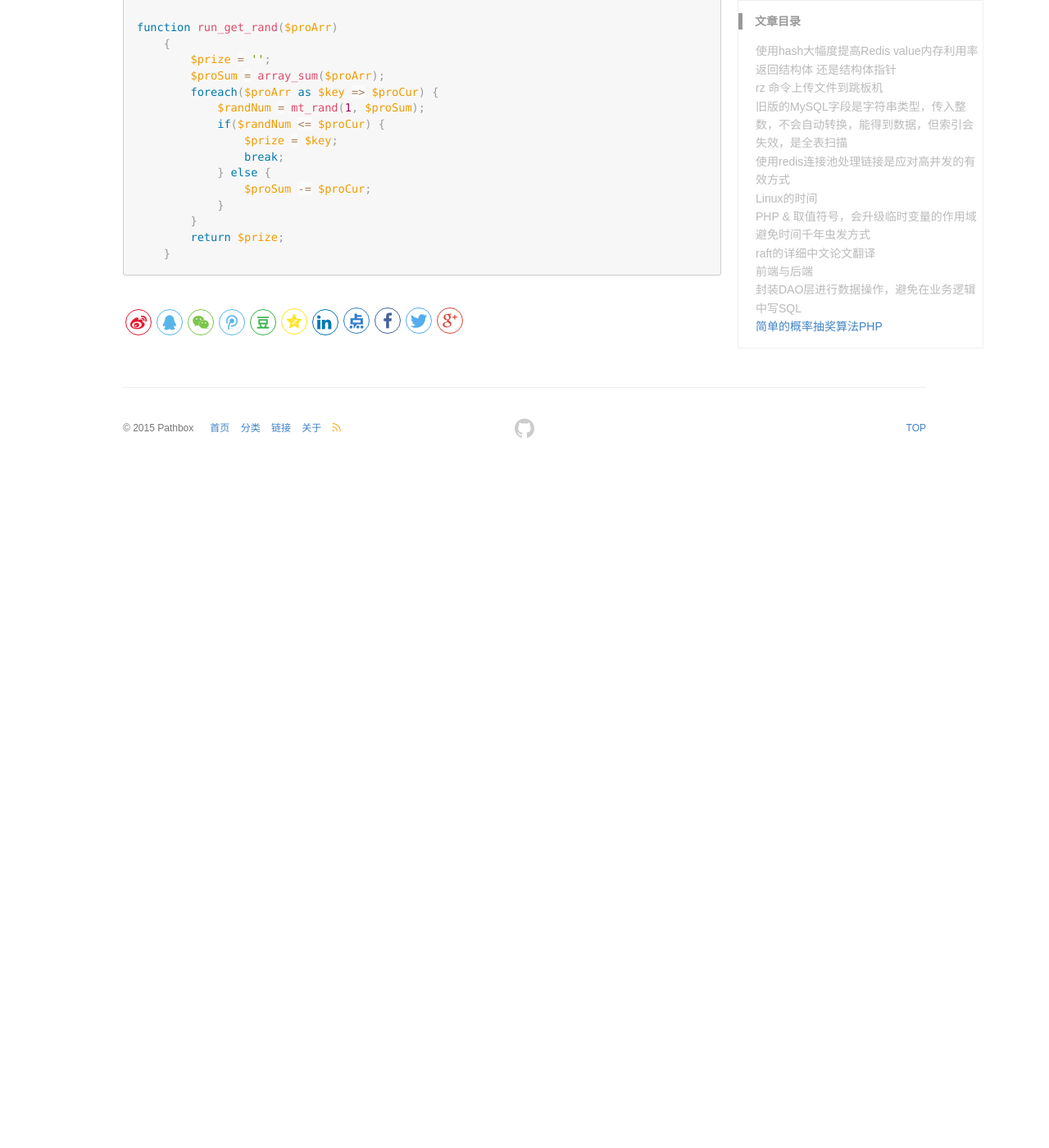
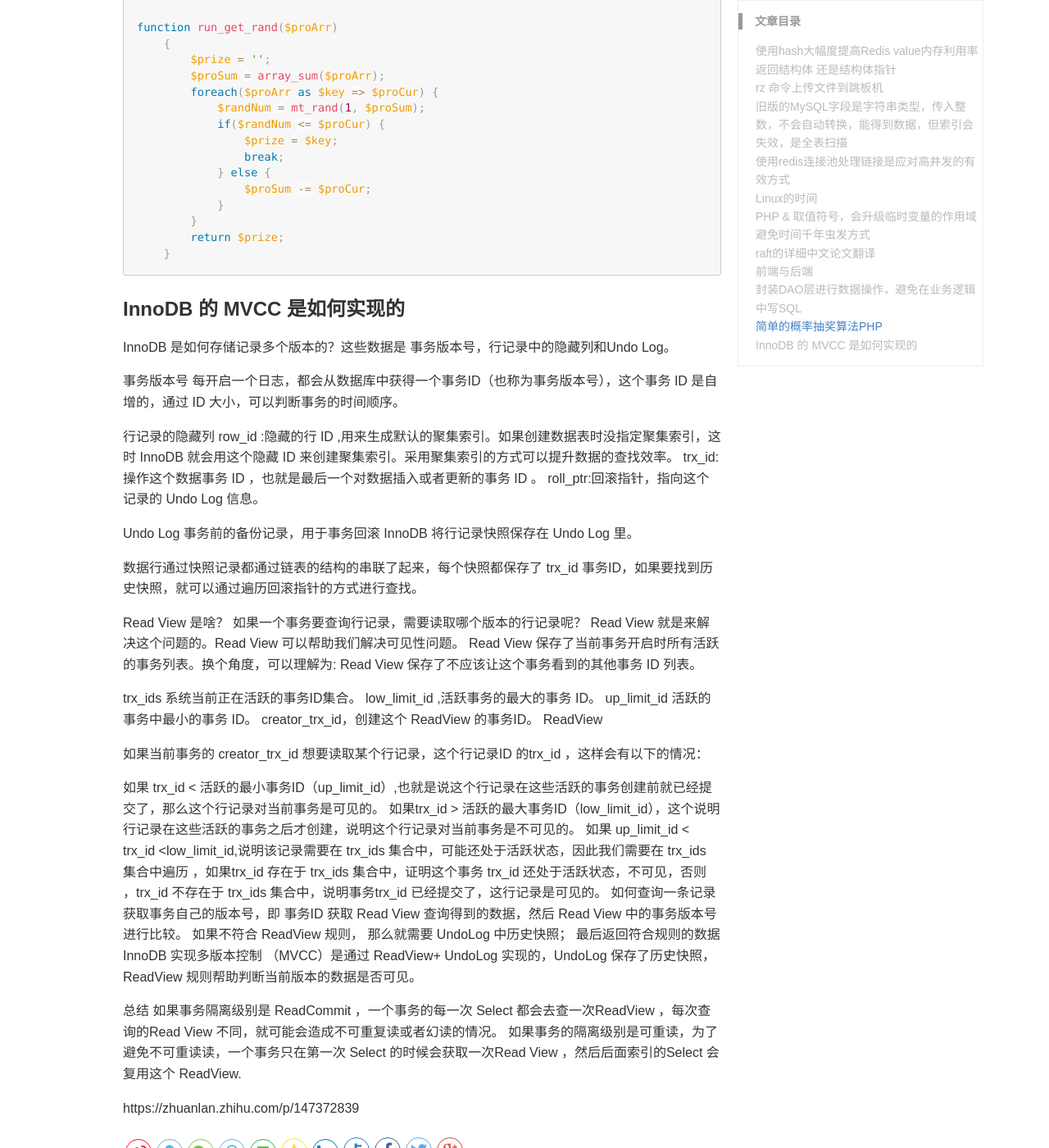
Before and after one commit to pathbox/pathbox.github.io, a Jekyll site: the page built from _posts/2021-07-16-work-summary-in-Tencent-50.md, in a window 1280 px wide and 1400 px high, scrolled down 3010 px. Shown: the whole window at 82% size. Built offline with Jekyll 4.4.1, drawn with Linux system fonts in a browser that asks for light colours; before the commit the page ends 3581 px from its top, so only the background shows below that.

Commit message:
InnoDB 的 MVCC 是如何实现的

````diff
--- a/_posts/2021-07-16-work-summary-in-Tencent-50.md
+++ b/_posts/2021-07-16-work-summary-in-Tencent-50.md
@@ -130,3 +130,47 @@ function run_get_rand($proArr)
         return $prize;
     }
 ```
+
+### InnoDB 的 MVCC 是如何实现的
+InnoDB 是如何存储记录多个版本的？这些数据是 事务版本号，行记录中的隐藏列和Undo Log。
+
+事务版本号
+每开启一个日志，都会从数据库中获得一个事务ID（也称为事务版本号），这个事务 ID 是自增的，通过 ID 大小，可以判断事务的时间顺序。
+
+行记录的隐藏列
+row_id :隐藏的行 ID ,用来生成默认的聚集索引。如果创建数据表时没指定聚集索引，这时 InnoDB 就会用这个隐藏 ID 来创建聚集索引。采用聚集索引的方式可以提升数据的查找效率。
+trx_id: 操作这个数据事务 ID ，也就是最后一个对数据插入或者更新的事务 ID 。
+roll_ptr:回滚指针，指向这个记录的 Undo Log 信息。
+
+Undo Log 事务前的备份记录，用于事务回滚
+InnoDB 将行记录快照保存在 Undo Log 里。
+
+数据行通过快照记录都通过链表的结构的串联了起来，每个快照都保存了 trx_id 事务ID，如果要找到历史快照，就可以通过遍历回滚指针的方式进行查找。
+
+Read View 是啥？
+如果一个事务要查询行记录，需要读取哪个版本的行记录呢？ Read View 就是来解决这个问题的。Read View 可以帮助我们解决可见性问题。 Read View 保存了当前事务开启时所有活跃的事务列表。换个角度，可以理解为: Read View 保存了不应该让这个事务看到的其他事务 ID 列表。
+
+trx_ids 系统当前正在活跃的事务ID集合。
+low_limit_id ,活跃事务的最大的事务 ID。
+up_limit_id 活跃的事务中最小的事务 ID。
+creator_trx_id，创建这个 ReadView 的事务ID。
+ReadView
+
+如果当前事务的 creator_trx_id 想要读取某个行记录，这个行记录ID 的trx_id ，这样会有以下的情况：
+
+如果 trx_id < 活跃的最小事务ID（up_limit_id）,也就是说这个行记录在这些活跃的事务创建前就已经提交了，那么这个行记录对当前事务是可见的。
+如果trx_id > 活跃的最大事务ID（low_limit_id），这个说明行记录在这些活跃的事务之后才创建，说明这个行记录对当前事务是不可见的。
+如果 up_limit_id < trx_id <low_limit_id,说明该记录需要在 trx_ids 集合中，可能还处于活跃状态，因此我们需要在 trx_ids 集合中遍历 ，如果trx_id 存在于 trx_ids 集合中，证明这个事务 trx_id 还处于活跃状态，不可见，否则 ，trx_id 不存在于 trx_ids 集合中，说明事务trx_id 已经提交了，这行记录是可见的。
+如何查询一条记录
+获取事务自己的版本号，即 事务ID
+获取 Read View
+查询得到的数据，然后 Read View 中的事务版本号进行比较。
+如果不符合 ReadView 规则， 那么就需要 UndoLog 中历史快照；
+最后返回符合规则的数据
+InnoDB 实现多版本控制 （MVCC）是通过 ReadView+ UndoLog 实现的，UndoLog 保存了历史快照，ReadView 规则帮助判断当前版本的数据是否可见。
+
+总结
+如果事务隔离级别是 ReadCommit ，一个事务的每一次 Select 都会去查一次ReadView ，每次查询的Read View 不同，就可能会造成不可重复读或者幻读的情况。
+如果事务的隔离级别是可重读，为了避免不可重读读，一个事务只在第一次 Select 的时候会获取一次Read View ，然后后面索引的Select 会复用这个 ReadView.
+
+https://zhuanlan.zhihu.com/p/147372839
````
